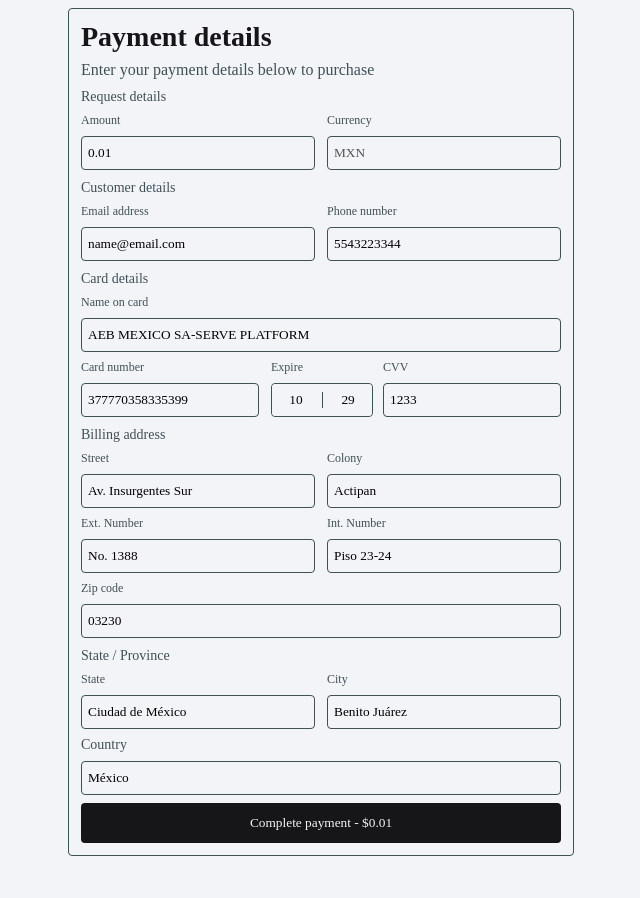
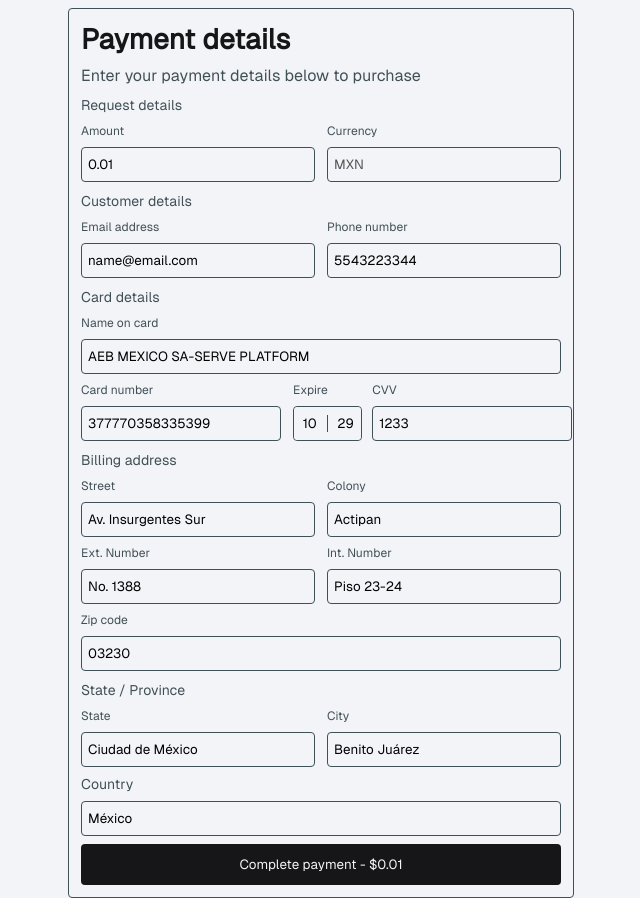
Before and after one commit to MiguelCastanedaDev/txo-project, a website built with Vite: page index.html in a window 1280 px wide. Shown: the whole page, without its empty margins (319-959 px from the left). Before the commit the page ends 856 px from the top, so only its background shows below. Built offline with nearby package versions, Linux system fonts and the light colour scheme.

Commit message:
add: font

```diff
--- a/src/style.css
+++ b/src/style.css
@@ -4,8 +4,15 @@
   --white: #F3F4F8;
 }
 
+@font-face {
+  font-family: 'Geist-Font';
+  src: url('./assets/font/Geist[wght].woff2') format('woff2');
+  font-weight: normal;
+  font-style: normal;
+}
+
 *{
-  font-family: 'Geist';
+  font-family: 'Geist-Font';
 }
 
 #app{
```
Also changed, not shown: src/assets/font/Geist[wght].woff2 (added).
